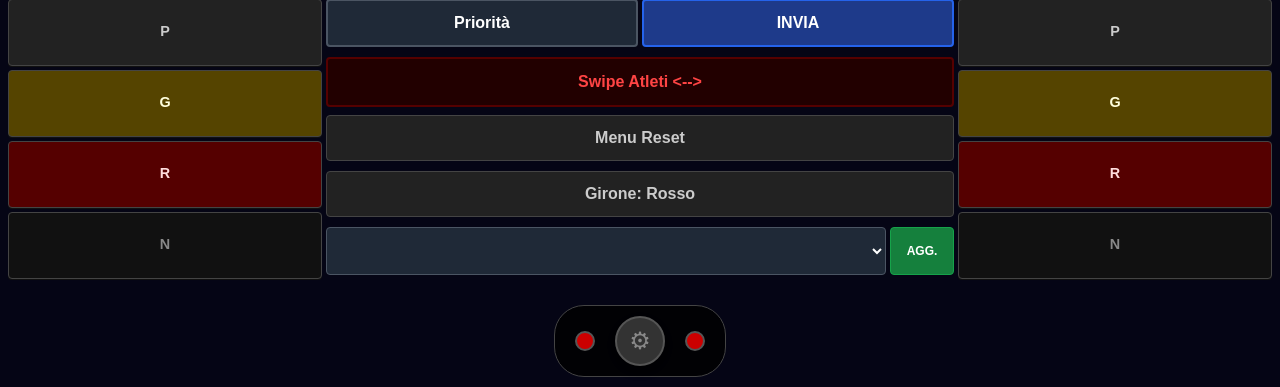
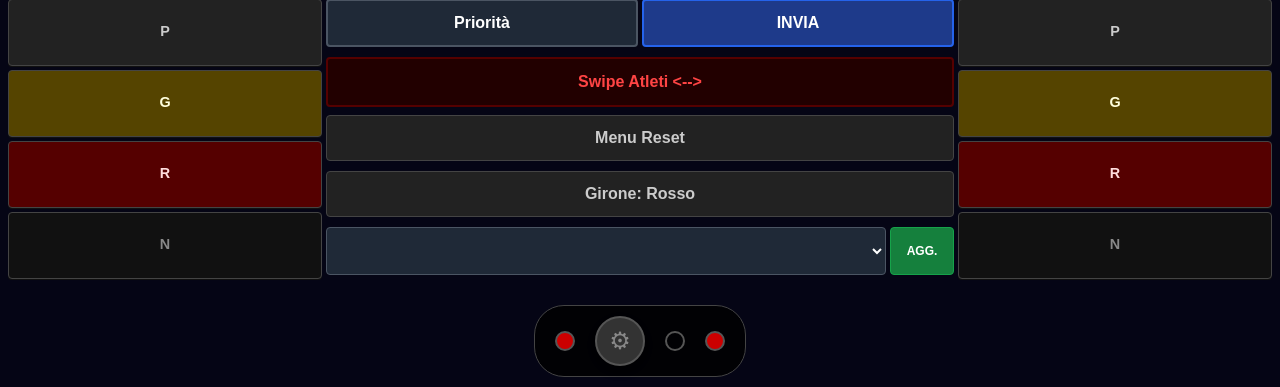
Before and after one commit to nzo1986/fencing-scoreboard, a Flask app: page /telecomando in a window 1280 px wide. Shown: the part 413-800 px from the top of the page. Run offline with Flask 3, Linux system fonts and the light colour scheme; lists and menus that the app fills with data are empty; some libraries are stand-ins or nearby versions.

Commit message:
sistemato la spia invio punti

```diff
--- a/app.py
+++ b/app.py
@@ -568,25 +568,56 @@ def handle_send_result():
         "col_dx": c_pdx, "val_dx": val_dx_sheet
     }
 
-    socketio.emit('action_feedback', {'status': 'info', 'msg': f'Invio {g.upper()}... Verifica (max 2 min)'})
-    eventlet.spawn(process_send_verify_advance, payload, g)
+    # 1. Notifica e Spia Blu
+    socketio.emit('upload_status', {'color': 'blue'})
+    socketio.emit('action_feedback', {'status': 'info', 'msg': 'Invio in background...'})
 
-def process_send_verify_advance(payload, girone):
+    # 2. Avvia processo background
+    eventlet.spawn(process_background_upload, payload, g)
+
+    # 3. Avanzamento Immediato
+    matches = gironi_cache.get(g, [])
+    current_row = int(payload['row'])
+    next_match = None
+    for m in matches:
+        if m['row'] > current_row:
+            try:
+                s1 = int(float(m['p_sx']))
+                s2 = int(float(m['p_dx']))
+                if s1 == 0 and s2 == 0:
+                    next_match = m
+                    break
+            except: pass
+
+    if next_match:
+        current_state['active_girone'] = g
+        load_match_data(next_match)
+        emit('state_update', current_state, broadcast=True)
+        socketio.emit('action_feedback', {'status': 'success', 'msg': f'Caricato prossimo: {next_match["sx"]} vs {next_match["dx"]}'})
+    else:
+        socketio.emit('action_feedback', {'status': 'info', 'msg': 'Nessun prossimo assalto trovato.'})
+
+def process_background_upload(payload, girone):
+    # INVIO
     try:
         url = current_state['settings']['google_script_url']
         r = requests.post(url, json=payload, headers={'User-Agent': 'Mozilla/5.0'}, timeout=10)
         if r.status_code != 200 or "success" not in r.text:
-            socketio.emit('action_feedback', {'status': 'error', 'msg': f'Errore Script Google: {r.text}'})
+            socketio.emit('upload_status', {'color': 'red'})
             return
     except Exception as e:
-        socketio.emit('action_feedback', {'status': 'error', 'msg': f'Errore Connessione: {e}'})
+        socketio.emit('upload_status', {'color': 'red'})
         return
 
+    # VERIFICA DISCRETA
     delays = [10, 30, 60]
     verified = False
 
     for wait_time in delays:
-        socketio.emit('action_feedback', {'status': 'info', 'msg': f'Verifica aggiornamento tra {wait_time}s...'})
+        # Se è un secondo tentativo (wait > 10), metti giallo
+        if wait_time > 10:
+            socketio.emit('upload_status', {'color': 'yellow'})
+
         eventlet.sleep(wait_time)
         update_all_gironi_data()
 
@@ -603,38 +634,15 @@ def process_send_verify_advance(payload, girone):
 
                 if cache_sx == sent_sx and cache_dx == sent_dx:
                     verified = True
-                    socketio.emit('action_feedback', {'status': 'success', 'msg': 'Punteggio CONFERMATO su Google!'})
-                    break
-            except Exception as e:
-                print(f"Errore confronto dati: {e}")
-
-    if not verified:
-        socketio.emit('action_feedback', {'status': 'warning', 'msg': 'Timeout: I dati non sembrano aggiornati sul foglio.'})
-        return
-
-    matches = gironi_cache.get(girone, [])
-    current_row = int(payload['row'])
-    next_match = None
-
-    for m in matches:
-        if m['row'] > current_row:
-            try:
-                s1 = int(float(m['p_sx']))
-                s2 = int(float(m['p_dx']))
-                if s1 == 0 and s2 == 0:
-                    next_match = m
+                    socketio.emit('upload_status', {'color': 'green'}) # Verde = Successo
+                    # Dopo 5 secondi spegni la luce verde
+                    eventlet.sleep(5)
+                    socketio.emit('upload_status', {'color': 'none'})
                     break
             except: pass
 
-    if next_match:
-        eventlet.sleep(2)
-        socketio.emit('action_feedback', {'status': 'success', 'msg': f'Carico: {next_match["sx"]} vs {next_match["dx"]}'})
-        current_state['active_girone'] = girone
-        load_match_data(next_match)
-        emit('state_update', current_state, broadcast=True)
-        save_state()
-    else:
-        socketio.emit('action_feedback', {'status': 'info', 'msg': 'Nessun prossimo assalto 0-0 trovato nel girone.'})
+    if not verified:
+        socketio.emit('upload_status', {'color': 'red'})
 
 # --- STATUS CHECKS ---
 def check_internet():
@@ -719,7 +727,6 @@ def update_all_gironi_data():
         current_state['match_list'] = new_cache.get(cg, [])
         socketio.emit('state_update', current_state)
 
-        # LOGICA AUTO-LOAD (MODIFICATA)
         if not current_state.get('manual_selection') and not current_state['running'] and current_state['timer'] == float(current_state['settings']['time_match']):
              matches = new_cache.get(cg, [])
              next_match = next((m for m in matches if (int(m['p_sx']) == 0 and int(m['p_dx']) == 0)), None)
--- a/templates/telecomando.html
+++ b/templates/telecomando.html
@@ -30,11 +30,15 @@
         .timer-text-break{color:#facc15}
         .gear-btn{position:static;transform:none;width:50px;height:50px;background:#333;color:#888;border:2px solid #555;border-radius:50%;display:flex;align-items:center;justify-content:center;font-size:1.5rem;box-shadow:0 4px 10px rgba(0,0,0,0.5)}
         #toast-container{position:fixed;top:50%;left:50%;transform:translate(-50%,-50%);background:rgba(0,0,0,0.9);color:white;padding:20px 40px;border-radius:12px;font-size:1.5rem;text-align:center;z-index:9999;display:none;box-shadow:0 0 20px rgba(0,0,0,0.5);border:2px solid #555}
+
         /* STATUS INDICATORS */
         .bottom-controls{position:fixed;bottom:10px;left:50%;transform:translateX(-50%);display:flex;align-items:center;gap:20px;z-index:100;background:rgba(0,0,0,0.8);padding:10px 20px;border-radius:30px;border:1px solid #444}
-        .status-icon{width:20px;height:20px;border-radius:50%;display:inline-block;border:2px solid #555}
+        .status-icon{width:20px;height:20px;border-radius:50%;display:inline-block;border:2px solid #555; transition: background-color 0.3s;}
         .status-green{background:#00cc00;box-shadow:0 0 8px #00cc00;border-color:#fff}
-        .status-red{background:#cc0000}.status-yellow{background:#eab308}
+        .status-red{background:#cc0000}
+        .status-yellow{background:#eab308}
+        .status-blue{background:#3b82f6; box-shadow: 0 0 8px #3b82f6; border-color:#fff} /* Nuova classe per spia blu */
+
         #timer-display{font-size:1.5rem;padding:15px}
         .swipe-btn { color: #ff4444; font-weight: bold; background: #220000; border: 2px solid #550000; }
     </style>
@@ -101,9 +105,7 @@
                     </div>
                 </details>
                 <div class="flex mt-2 gap-1 h-12">
-                    <!-- Aggiunto onchange per caricamento immediato -->
                     <select id="sel" class="flex-grow bg-gray-800 text-white border border-gray-600 rounded text-xs px-1" onchange="triggerMatchLoad()"></select>
-                    <!-- Cambiato funzione e testo del pulsante -->
                     <button onclick="forceUpdate()" class="bg-green-700 text-white px-2 rounded text-xs border border-green-600 font-bold w-16">AGG.</button>
                 </div>
             </div>
@@ -119,6 +121,8 @@
     <div class="bottom-controls">
         <div id="stat-wifi" class="status-icon status-red" title="Internet"></div>
         <button onclick="window.location.href='/settings'" class="gear-btn">&#9881;</button>
+        <!-- Spia Upload Centrale -->
+        <div id="stat-upload" class="status-icon" style="border: 2px solid #555; background-color: transparent;" title="Stato Invio"></div>
         <div id="stat-google" class="status-icon status-red" title="Google Sheet"></div>
     </div>
 
@@ -167,6 +171,20 @@
             }
         });
 
+        // GESTIONE SPIA UPLOAD
+        socket.on('upload_status', (data) => {
+            const el = document.getElementById('stat-upload');
+            // Reset classi
+            el.classList.remove('status-green', 'status-red', 'status-yellow', 'status-blue');
+            el.style.backgroundColor = 'transparent';
+
+            if (data.color === 'blue') el.classList.add('status-blue');
+            else if (data.color === 'yellow') el.classList.add('status-yellow');
+            else if (data.color === 'red') el.classList.add('status-red');
+            else if (data.color === 'green') el.classList.add('status-green');
+            // 'none' lascia trasparente
+        });
+
         setInterval(()=>socket.emit('admin_heartbeat',{active:true}),2000);
         function score(s,d){socket.emit('update_score',{side:s,delta:d})}
         function resetAction(a){socket.emit(a);document.getElementById('reset-menu').removeAttribute('open')}
@@ -179,7 +197,6 @@
             document.getElementById('girone-details').removeAttribute('open');
         }
 
-        // NUOVA FUNZIONE: Caricamento al cambio selezione
         function triggerMatchLoad(){
             const sel = document.getElementById('sel');
             if(sel.value === "") return;
@@ -191,7 +208,6 @@
             }
         }
 
-        // NUOVA FUNZIONE: Solo aggiornamento dati (fetch)
         function forceUpdate(){
             socket.emit('fetch_sheet', {girone: currentGirone});
             showToast("Aggiornamento dati da Google...");
```
